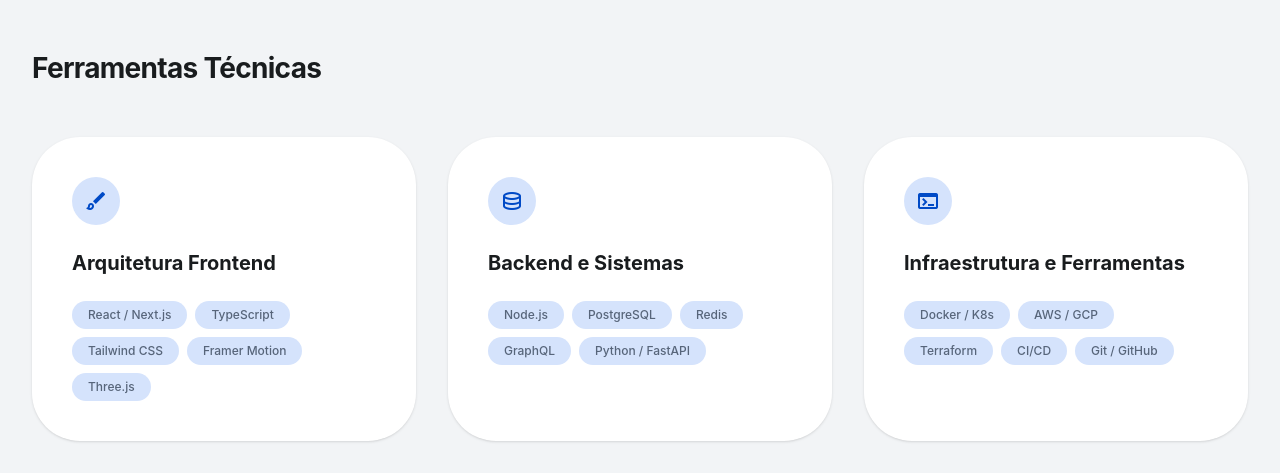
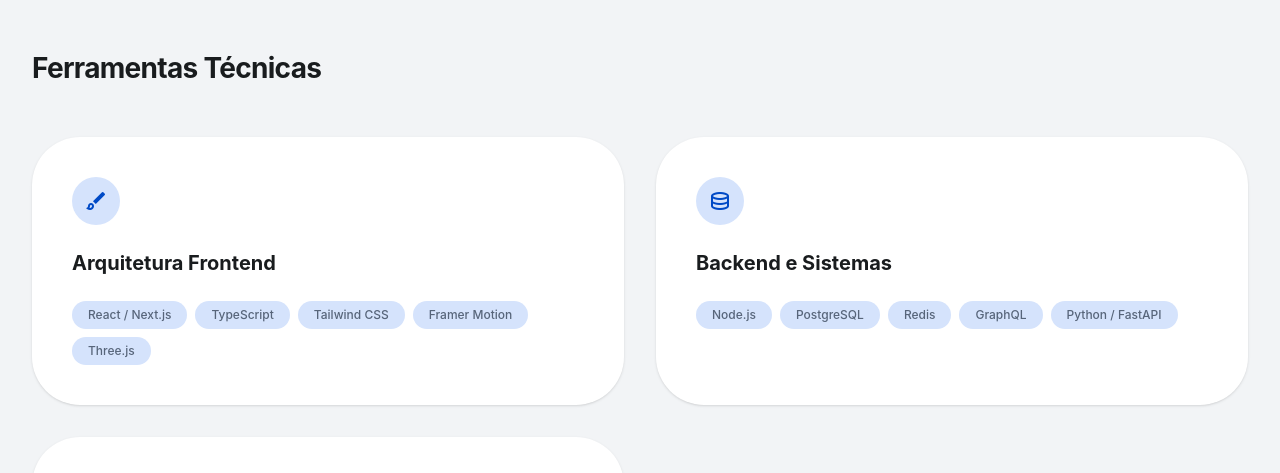
Before and after one commit to arporj/andreric.com, a React (Vite) app: page / in a window 1280 px wide. Shown: the part 2560-3033 px from the top of the page. Built offline with nearby package versions, Linux system fonts and the light colour scheme; no server answers; the database is empty.

Commit message:
style(skills): muda grid para 2 colunas (layout 2x2)

```diff
--- a/src/components/Skills.tsx
+++ b/src/components/Skills.tsx
@@ -8,7 +8,7 @@
     <section className="py-24 px-8 bg-surface-container-low" id="skills">
       <div className="max-w-7xl mx-auto">
         <h2 className="text-[1.75rem] font-bold text-on-surface tracking-tight mb-12">{skills.title}</h2>
-        <div className="grid md:grid-cols-3 gap-8">
+        <div className="grid md:grid-cols-2 gap-8">
 
           {skills.categories.map((category) => (
             <div key={category.id} className="p-10 bg-surface-container-lowest rounded-xl shadow-sm">
```
